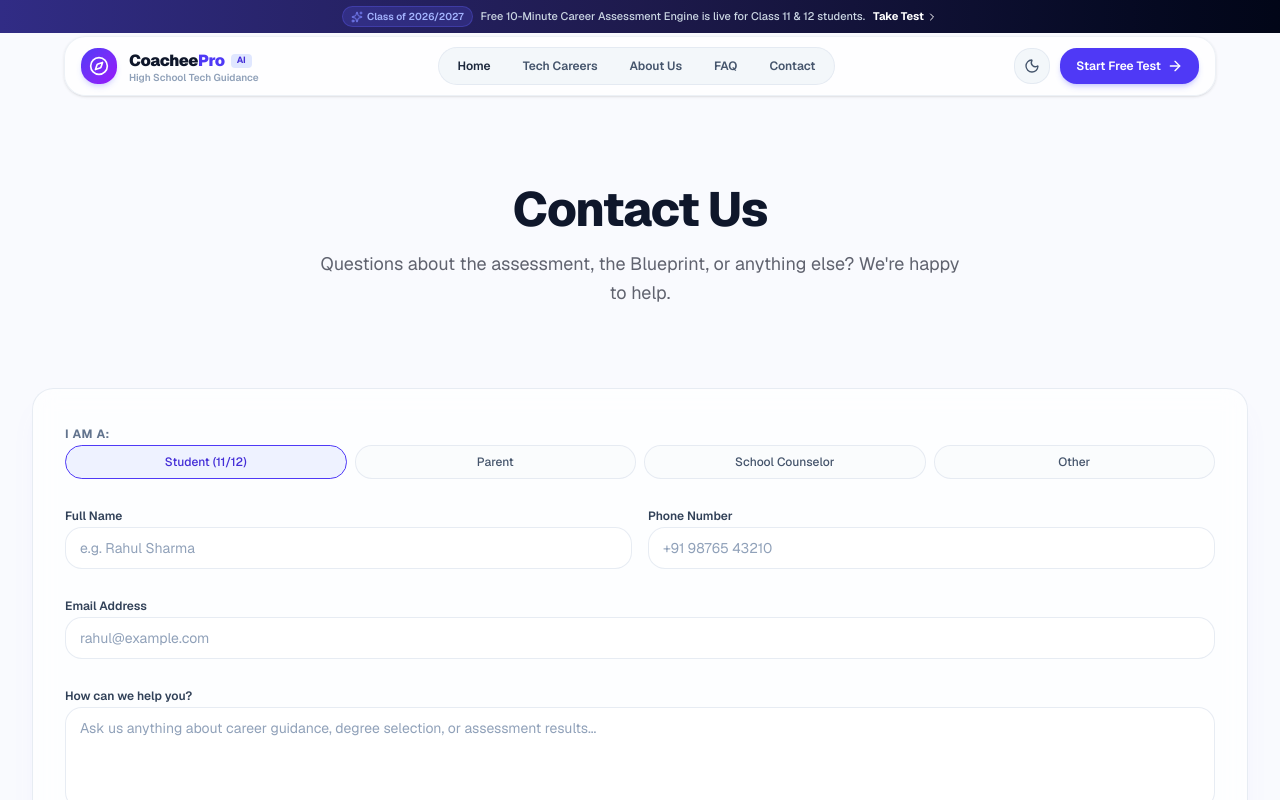
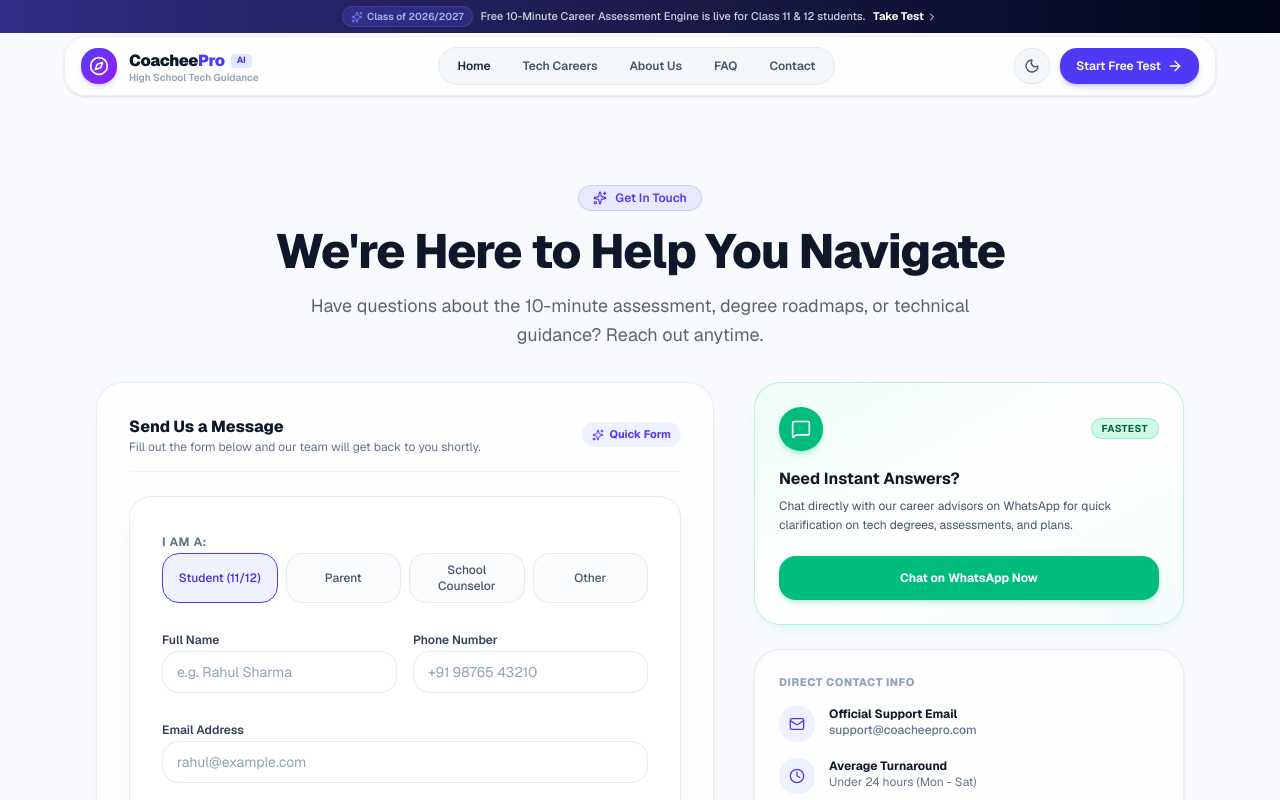
Before and after one commit to NaseerDragonRose/coachee-pro, a Next.js app: page /contact in a window 1280 px wide. Shown: the top 800 px of the page. Built offline with nearby package versions, Linux system fonts and the light colour scheme.

Commit message:
fix(marketing): resolve radix accordion dependency, refine contact page layout and color harmony

```diff
--- a/app/(marketing)/contact/page.tsx
+++ b/app/(marketing)/contact/page.tsx
@@ -1,65 +1,135 @@
 import type { Metadata } from "next"
-
-
+import { MessageSquare, Mail, Clock, ShieldCheck, Sparkles } from "lucide-react"
 
 import { ContactForm } from "@/components/marketing/contact-form"
-
 import { PageHeader } from "@/components/marketing/page-header"
-
 import { Reveal } from "@/components/marketing/reveal"
 
-import { Section } from "@/components/marketing/section"
-
-import { WhatsappCard } from "@/components/marketing/whatsapp-card"
-
-
-
 export const metadata: Metadata = {
-
-  title: "Contact | CoacheePro",
-
-  description: "Get in touch with the CoacheePro team.",
-
+  title: "Contact Us | CoacheePro",
+  description:
+    "Get in touch with the CoacheePro team for assessment guidance, technical support, or program details.",
 }
 
-
-
 export default function ContactPage() {
-
   return (
-
-    <main className="flex flex-1 flex-col">
+    <main className="relative flex flex-1 flex-col pb-24">
+      {/* Ambient Radial Background Glows */}
+      <div className="pointer-events-none absolute top-12 left-1/2 -z-10 h-96 w-[600px] -translate-x-1/2 rounded-full bg-indigo-500/10 blur-[120px]" />
+      <div className="pointer-events-none absolute top-1/3 right-10 -z-10 h-80 w-80 rounded-full bg-emerald-500/10 blur-[100px]" />
 
       <PageHeader
-
-        title="Contact Us"
-
-        subtitle="Questions about the assessment, the Blueprint, or anything else? We're happy to help."
-
+        eyebrow="Get In Touch"
+        title="We're Here to Help You Navigate"
+        subtitle="Have questions about the 10-minute assessment, degree roadmaps, or technical guidance? Reach out anytime."
       />
 
-      <Reveal>
+      <div className="mx-auto w-full max-w-6xl px-4 sm:px-6 lg:px-8 mt-2">
+        <div className="grid grid-cols-1 gap-8 lg:grid-cols-12 lg:gap-10 items-start">
 
-        <Section spacing="tight">
+          {/* Main Form Section (7 Columns) */}
+          <div className="lg:col-span-7">
+            <Reveal>
+              <div className="relative rounded-3xl border border-slate-200/80 bg-white/80 p-6 sm:p-8 shadow-xl shadow-slate-950/5 backdrop-blur-xl dark:border-slate-800 dark:bg-slate-950/80">
+                <div className="mb-6 flex items-center justify-between border-b border-slate-100 dark:border-slate-800/80 pb-4">
+                  <div>
+                    <h2 className="text-base font-extrabold text-slate-900 dark:text-slate-50">
+                      Send Us a Message
+                    </h2>
+                    <p className="text-xs text-slate-500 dark:text-slate-400">
+                      Fill out the form below and our team will get back to you shortly.
+                    </p>
+                  </div>
+                  <span className="hidden sm:inline-flex items-center gap-1.5 rounded-full bg-indigo-50 dark:bg-indigo-950/80 px-2.5 py-1 text-[11px] font-bold text-indigo-600 dark:text-indigo-400">
+                    <Sparkles className="h-3 w-3" /> Quick Form
+                  </span>
+                </div>
 
-          <ContactForm />
+                <ContactForm />
+              </div>
+            </Reveal>
+          </div>
 
-        </Section>
+          {/* Sidebar Section (5 Columns) */}
+          <div className="lg:col-span-5 space-y-6">
 
-      </Reveal>
+            {/* Theme-Consistent WhatsApp Card */}
+            <Reveal delay={100}>
+              <div className="group relative overflow-hidden rounded-3xl border border-emerald-200/80 bg-gradient-to-br from-emerald-50/80 via-white to-teal-50/50 p-6 shadow-lg shadow-emerald-500/5 backdrop-blur-xl dark:border-emerald-500/30 dark:from-emerald-950/20 dark:via-slate-900 dark:to-slate-950 dark:shadow-none">
+                <div className="flex items-center justify-between">
+                  <div className="flex h-11 w-11 items-center justify-center rounded-2xl bg-emerald-500 text-white shadow-md shadow-emerald-500/25">
+                    <MessageSquare className="h-5 w-5" />
+                  </div>
+                  <span className="rounded-full bg-emerald-100 px-2.5 py-0.5 text-[10px] font-bold uppercase tracking-wider text-emerald-800 dark:bg-emerald-500/20 dark:text-emerald-300 border border-emerald-300/60 dark:border-emerald-500/30">
+                    Fastest
+                  </span>
+                </div>
 
-      <Reveal>
+                <div className="mt-4 space-y-1.5">
+                  <h3 className="text-base font-bold text-slate-900 dark:text-slate-100">
+                    Need Instant Answers?
+                  </h3>
+                  <p className="text-xs text-slate-600 dark:text-slate-400 leading-relaxed">
+                    Chat directly with our career advisors on WhatsApp for quick clarification on tech degrees, assessments, and plans.
+                  </p>
+                </div>
 
-        <Section spacing="tight">
+                <a
+                  href="https://wa.me/"
+                  target="_blank"
+                  rel="noopener noreferrer"
+                  className="mt-5 flex h-11 w-full items-center justify-center gap-2 rounded-xl bg-emerald-500 px-4 text-xs font-bold text-white shadow-md shadow-emerald-500/20 transition-all hover:bg-emerald-600 hover:shadow-emerald-500/35 active:scale-[0.98]"
+                >
+                  Chat on WhatsApp Now
+                </a>
+              </div>
+            </Reveal>
 
-          <WhatsappCard />
+            {/* Direct Channels Card */}
+            <Reveal delay={150}>
+              <div className="rounded-3xl border border-slate-200/80 bg-white/80 p-6 shadow-sm backdrop-blur-xl dark:border-slate-800/80 dark:bg-slate-900/60 space-y-4">
+                <h4 className="text-[11px] font-extrabold uppercase tracking-wider text-slate-400 dark:text-slate-500">
+                  Direct Contact Info
+                </h4>
 
-        </Section>
+                <div className="space-y-4 text-xs">
+                  <div className="flex items-start gap-3.5">
+                    <div className="flex h-9 w-9 shrink-0 items-center justify-center rounded-xl bg-indigo-50 text-indigo-600 dark:bg-indigo-950/80 dark:text-indigo-400">
+                      <Mail className="h-4 w-4" />
+                    </div>
+                    <div>
+                      <p className="font-bold text-slate-900 dark:text-slate-100">Official Support Email</p>
+                      <p className="text-slate-500 dark:text-slate-400 font-medium">support@coacheepro.com</p>
+                    </div>
+                  </div>
 
-      </Reveal>
+                  <div className="flex items-start gap-3.5">
+                    <div className="flex h-9 w-9 shrink-0 items-center justify-center rounded-xl bg-indigo-50 text-indigo-600 dark:bg-indigo-950/80 dark:text-indigo-400">
+                      <Clock className="h-4 w-4" />
+                    </div>
+                    <div>
+                      <p className="font-bold text-slate-900 dark:text-slate-100">Average Turnaround</p>
+                      <p className="text-slate-500 dark:text-slate-400">Under 24 hours (Mon - Sat)</p>
+                    </div>
+                  </div>
 
+                  <div className="flex items-start gap-3.5">
+                    <div className="flex h-9 w-9 shrink-0 items-center justify-center rounded-xl bg-indigo-50 text-indigo-600 dark:bg-indigo-950/80 dark:text-indigo-400">
+                      <ShieldCheck className="h-4 w-4" />
+                    </div>
+                    <div>
+                      <p className="font-bold text-slate-900 dark:text-slate-100">Privacy Guarantee</p>
+                      <p className="text-slate-500 dark:text-slate-400">Your contact info is never shared or spammed.</p>
+                    </div>
+                  </div>
+                </div>
+              </div>
+            </Reveal>
+
+          </div>
+
+        </div>
+      </div>
     </main>
-
   )
-
 }
--- a/app/(marketing)/page.tsx
+++ b/app/(marketing)/page.tsx
@@ -13,14 +13,14 @@ export default function Home() {
       <Hero />
       <Reveal>
         <Section spacing="tight" className="text-center">
-          <p className="text-pretty text-lg text-muted-foreground">
-            YouTube, relatives, teachers, influencers: everyone has an
-            opinion on your future, and most of them contradict each other.
-            Parents want more than reassurance; they want confidence their
-            child isn&rsquo;t about to waste years on the wrong path.
-            CoacheePro cuts through the noise with one clear, structured
-            answer.
-          </p>
+          <div className="mx-auto max-w-3xl px-4 text-center">
+  <p className="text-sm sm:text-base leading-relaxed text-slate-600 dark:text-slate-300">
+    YouTube, relatives, teachers, influencers: everyone has an opinion on your future,
+    and most of them contradict each other. Parents want more than reassurance; they want
+    confidence their child isn’t about to waste years on the wrong path. CoacheePro cuts
+    through the noise with one clear, structured answer.
+  </p>
+</div>
         </Section>
       </Reveal>
       <HowItWorks />
--- a/package.json
+++ b/package.json
@@ -11,6 +11,7 @@
   "dependencies": {
     "@base-ui/react": "^1.6.0",
     "@hookform/resolvers": "^5.5.7",
+    "@radix-ui/react-accordion": "^1.2.20",
     "class-variance-authority": "^0.7.1",
     "clsx": "^2.1.1",
     "lenis": "^1.3.25",
```
Also changed, not shown: components/ui/accordion.tsx (+42 -44 lines), 1 other file (tests, documents, lock files or other folders).
